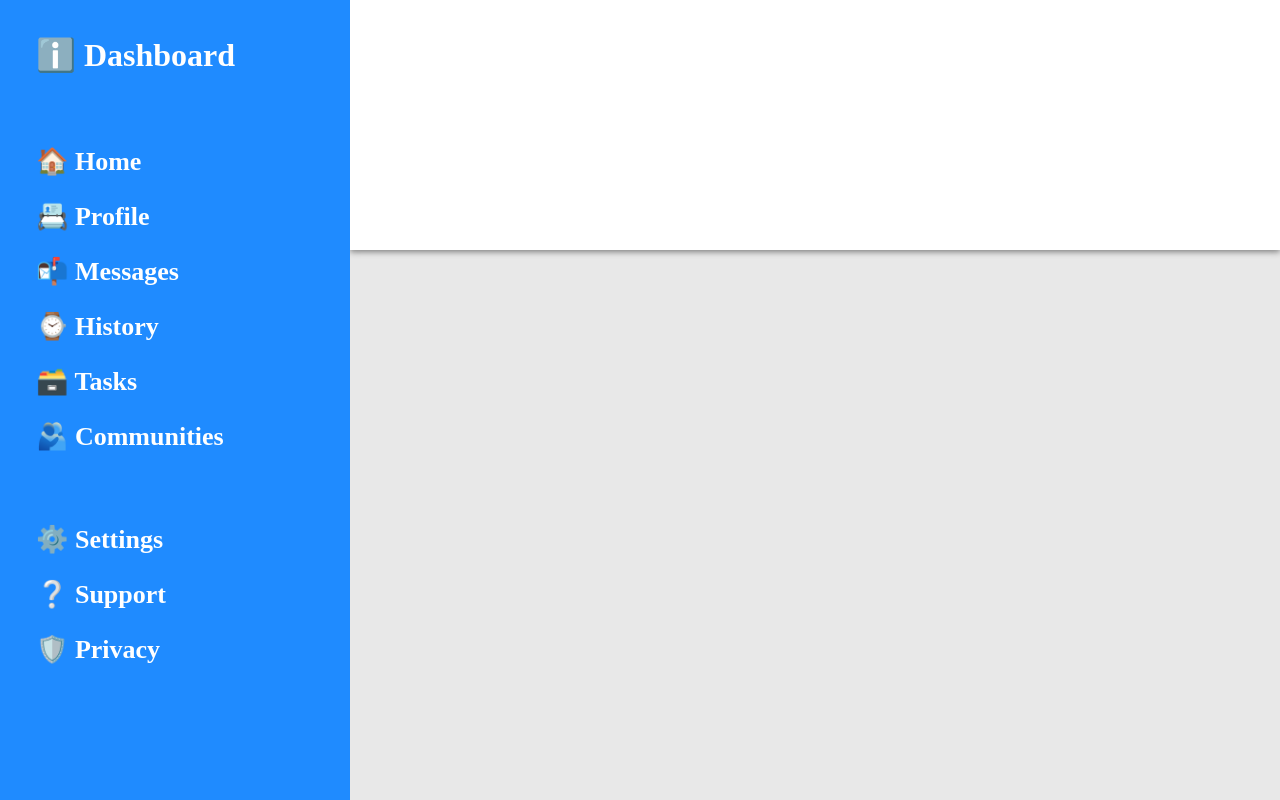
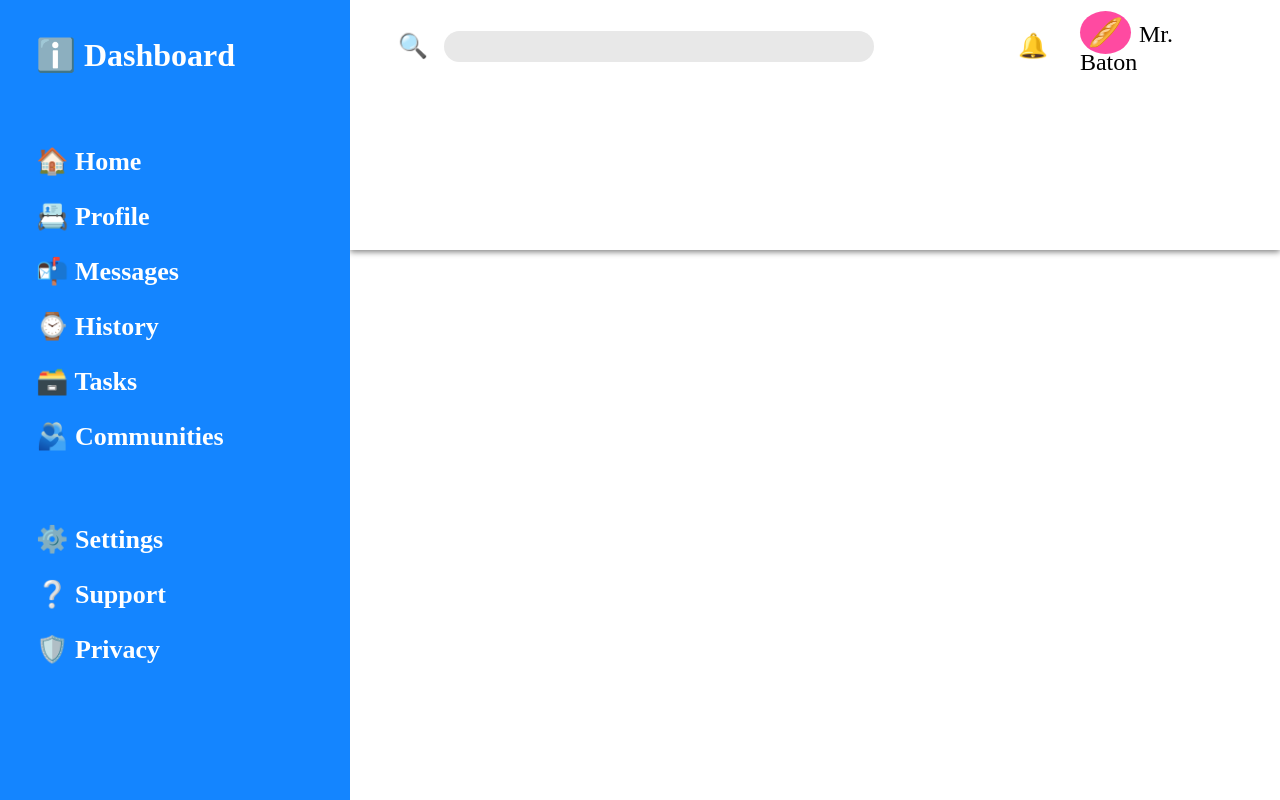
Before and after one commit to ThreeDotsEllipsis/admin-dashboard, a plain HTML site: page index.html in a window 1280 px wide. Drawn offline with Linux system fonts and the light colour scheme.

Commit message:
Make first half of the header

```diff
--- a/index.html
+++ b/index.html
@@ -30,7 +30,18 @@
         </div>
     </div>
     <div class="header">
+        <div class="search">
+            🔍 <input type="text">
+        </div>
+        <div class="notification">
+            🔔 <div class="profile"><span class="avatar">🥖</span>Mr. Baton</div>
+        </div>
+        <div class="greeting">
 
+        </div>
+        <div class="controls">
+
+        </div>
     </div>
     <div class="main-container">
 
--- a/styles.css
+++ b/styles.css
@@ -4,6 +4,12 @@ body {
     display: grid;
     grid-template-columns: 350px 1fr;
     grid-template-rows: 250px 1fr;
+}
+
+:root {
+    --main-color: rgb(20, 133, 255);
+    --second-color: rgb(255, 74, 161);
+    --background-color: rgb(232, 232, 232);
 }
 
 * {
@@ -19,7 +25,7 @@ body {
     flex-flow: column nowrap;
     gap: 48px;
     padding: 24px;
-    background-color: rgb(31, 139, 255);
+    background-color: var(--main-color);
     z-index: 2;
 }
 
@@ -36,8 +42,7 @@ body {
     font-weight: bold;
 }
 
-.sidebar .section>div:hover,
-.sidebar .logo:hover {
+.sidebar .section>div:hover {
     background-color: white;
     color: black;
     cursor: pointer;
@@ -50,9 +55,49 @@ body {
 .header {
     z-index: 1;
     box-shadow: 0 2px 6px gray;
+    display: grid;
+    grid-template-columns: 2fr 1fr;
+    grid-template-rows: 1fr 2fr;
+    align-items: center;
+}
+
+.header>div {
+    padding: 16px 48px;
+    font-size: 24px;
+}
+
+.avatar {
+    background-color: var(--second-color);
+    border-radius: 50%;
+    padding: 6px 8px;
+    margin-right: 8px;
+    font-size: 28px;
+}
+
+.header .search {
+    display: flex;
+    align-items: center;
+    gap: 16px;
+}
+
+.header input {
+    flex: 1;
+    margin-right: 48px;
+    border: 0px;
+    background-color: var(--background-color);
+    border-radius: 16px;
+    padding: 8px 0px;
+}
+
+.header .notification {
+    display: flex;
+    flex-flow: row nowrap;
+    gap: 32px;
+    justify-content: flex-end;
+    align-items: center;
 }
 
 
 .main-container {
-    background-color: rgb(232, 232, 232);
+    background-color: var(--background-colork);
 }
```
